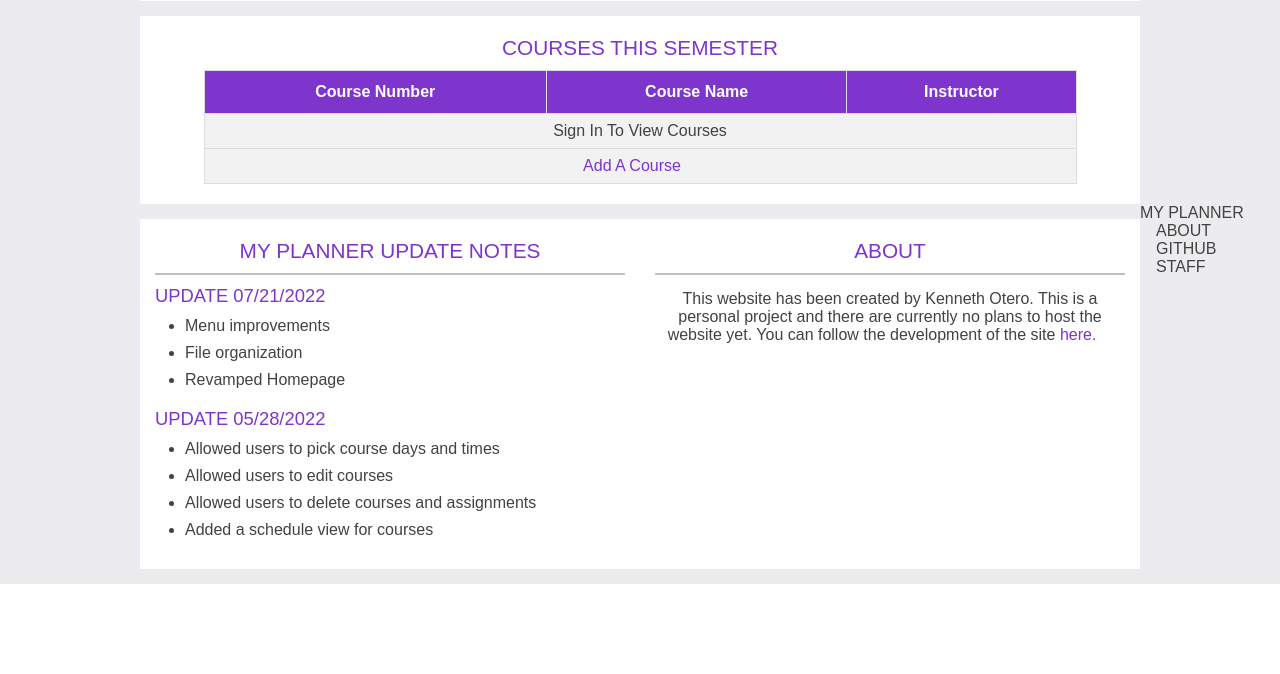
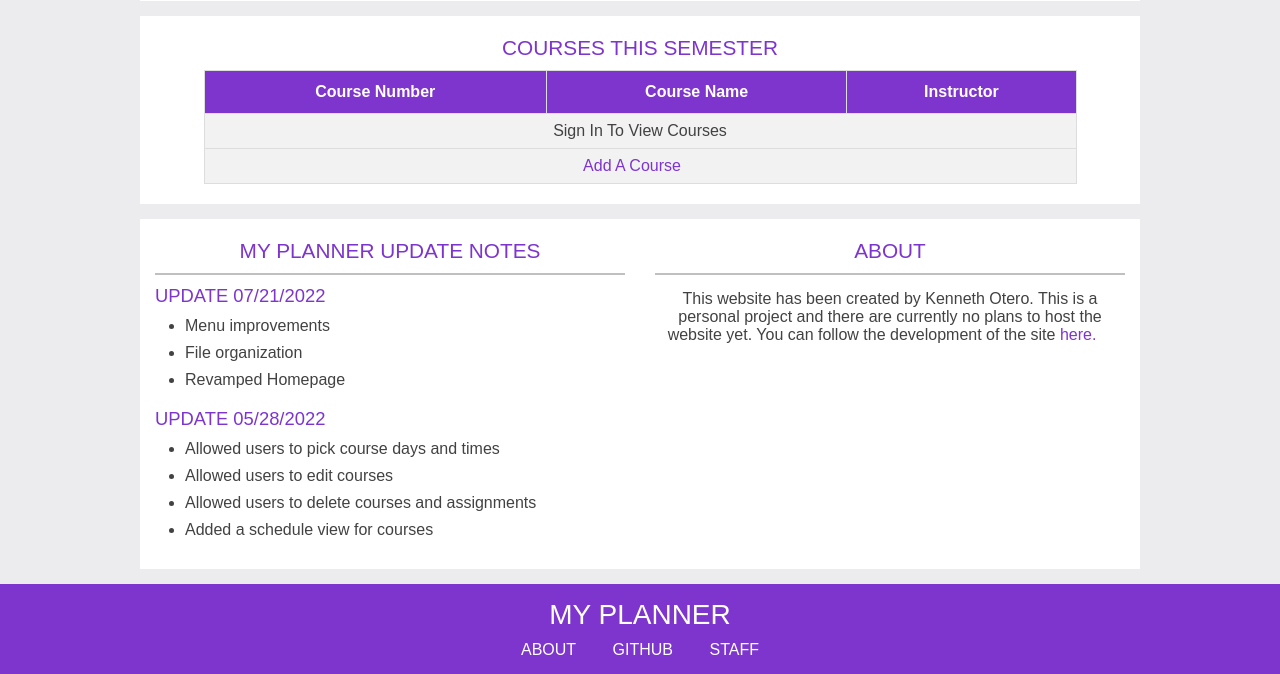
Before and after one commit to KennethOtero/MyPlanner, a PHP site: page / in a window 1280 px wide. Shown: the part 702-1376 px from the top of the page. Before the commit the page ends 1286 px from the top, so only its background shows below. Run offline with PHP 8.4, Linux system fonts and the light colour scheme.

Commit message:
Footer styling

```diff
--- a/styles/home.css
+++ b/styles/home.css
@@ -7,10 +7,12 @@
     color: #424242;
 }
 
+html, body {
+    height: 100%; /* this is for the footer */
+}
+
 body {
     background-color: #ecebee;
-    max-height: 100%;
-    min-height: 100%;
 }
 
 /* ================ Navigation Bar Styling ================ */
@@ -324,6 +326,42 @@
     text-align: center;
 }
 
+/* ================ Footer Styling ================ */
+.footer {
+    clear: both; /* Remove float interference */
+    position: sticky; /* Stick the footer to the bottom of the page */
+    top: 100vh;
+    background-color: #7d35ce;
+    width: 100%;
+    padding: 10px 15px;
+    text-align: center;
+    height: 90px;
+    display: flex; /* Center content */
+    flex-direction: column;
+    justify-content: center;
+    align-items: center;
+}
+
+.FooterTitle {
+    text-align: center;
+    color: #fff;
+    font-size: 1.75em;
+    width: 100%;
+}
+
+.FooterLinks {
+    margin-top: 10px;
+    width: 100%;
+}
+
+.FooterLinks li {
+    display: inline;
+}
+
+.FooterLinks a {
+    color: #fff;
+}
+
 /* ================ Mobile Styling ================ */
 
 @media (max-width: 1180px) {
@@ -427,4 +465,9 @@
     .content {
         width: 100%; /* Stack about/release notes */
     }
+
+    /* Footer */
+    .footer {
+        display: block;
+    }
 }
```
